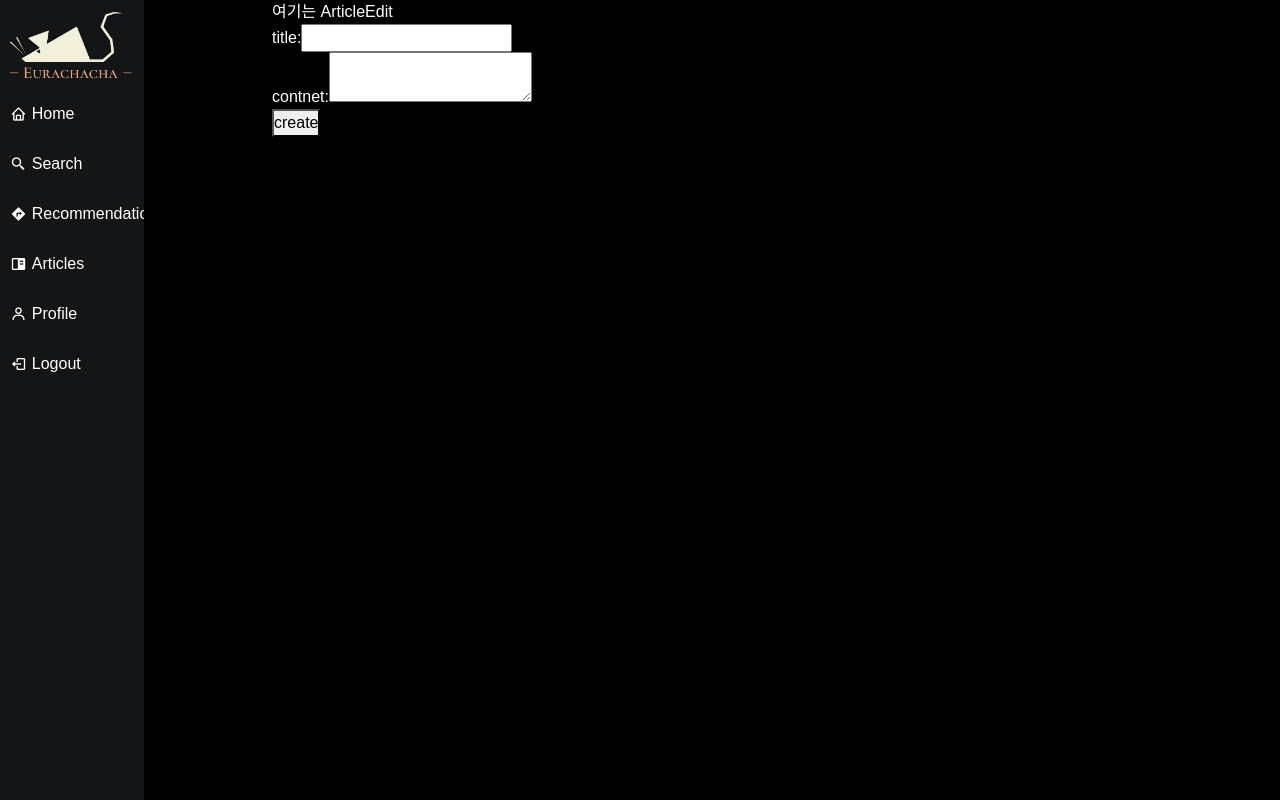
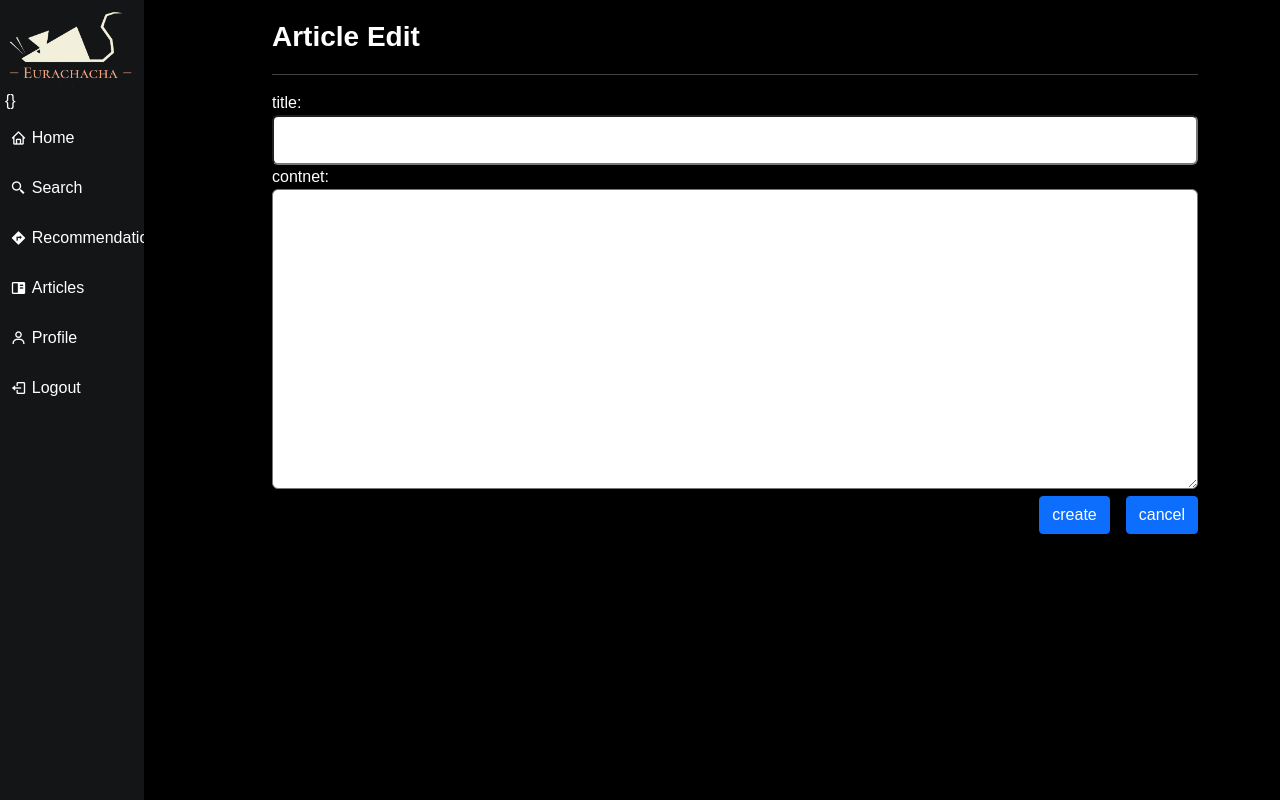
Before and after one commit to MoCCo329/EURACHACHA, a Vue app in the folder vue/: page /articles/new/edit in a window 1280 px wide. Built offline with nearby package versions, Linux system fonts and the light colour scheme; sample sign-in values are in the browser's storage.

Commit message:
Add article edit form CSS

```diff
--- a/vue/src/components/Articles/ArticleForms.vue
+++ b/vue/src/components/Articles/ArticleForms.vue
@@ -2,15 +2,16 @@
   <div>
     <form @submit.prevent="onSubmit">
       <div>
-        <label for="title">title: </label>
-        <input type="text" id="title" v-model="newArticle.title">
+        <label class="article-label" for="title">title: </label>
+        <input class="article-input-title" type="text" id="title" v-model="newArticle.title">
       </div>
       <div>
-        <label for="content">contnet: </label>
-        <textarea type="text" id="content" v-model="newArticle.content"></textarea>
+        <label class="article-label" for="content">contnet: </label>
+        <textarea class="article-input-content" type="text" id="content" v-model="newArticle.content"></textarea>
       </div>
-      <div>
-        <button>{{ action }}</button>
+      <div class="d-flex justify-content-end">
+        <button type="submit" class="btn btn-primary me-3">{{ action }}</button>
+        <router-link :to="{ name: 'articles' }"><button class="cancel btn btn-primary">cancel</button></router-link>
       </div>
     </form>
   </div>
@@ -48,7 +49,7 @@ export default {
         const payload = { articlePk: this.article.pk, ...this.newArticle }
         this.updateArticle(payload)
       }
-    }
+    },
   },
   watch: {
     article: {
@@ -61,5 +62,21 @@ export default {
 </script>
 
 <style>
-
+.article-label {
+  min-width: 100px;
+}
+.article-input-title {
+  min-width: 300px;
+  min-height: 50px;
+  width: 100%;
+  border-radius: 6px;
+  padding-left: 1rem;
+}
+.article-input-content {
+  min-width: 300px;
+  min-height: 300px;
+  width: 100%;
+  border-radius: 6px;
+  padding: 1rem;
+}
 </style>
--- a/vue/src/components/NavBar.vue
+++ b/vue/src/components/NavBar.vue
@@ -1,5 +1,6 @@
 <template>
   <nav>
+    {{ currentUser }}
     <ul class="nav-list">
       <li>
         <router-link :to="{ name: 'home' }">
--- a/vue/src/components/Reviews/MovieReviewForm.vue
+++ b/vue/src/components/Reviews/MovieReviewForm.vue
@@ -1,7 +1,7 @@
 <template>
   <div>
     <label for="review" class="form-label my-3 fs-3 fw-bold">REVIEW</label><br>
-    <form @submit.prevent="onSubmit">
+    <form :v-if="isValid" @submit.prevent="onSubmit">
       <div class="mb-3">
         <i class='bx bx-user'></i><span class="text-white"> {{ currentUser.username }} </span>
         <div class="d-flex mt-1">
@@ -12,6 +12,7 @@
         <div id="reviewHelp" class="form-text">Don't forget to give score. Thank you for your valuable review.</div>
       </div>
     </form>
+    <div :v-if="!isValid">Sorry, You can write only one review.</div>
   </div>
 </template>
 
@@ -27,7 +28,12 @@ export default {
     }
   },
   computed: {
-    ...mapGetters(["movieDetail", "currentUser"]),
+    ...mapGetters(["movieDetail", "currentUser", "reviews"]),
+    isValid () {
+      return this.reviews.every((review) => {
+        return review.user.username !== this.currentUser.username
+      })
+    },
   },
   methods: {
     ...mapActions(["createReview"]),
--- a/vue/src/views/ArticleEditView.vue
+++ b/vue/src/views/ArticleEditView.vue
@@ -1,7 +1,7 @@
 <template>
   <div>
-    여기는 ArticleEdit
-
+    <div class="my-3 fs-3 fw-bold">Article Edit</div>
+    <hr>
     <article-forms :article="article" :action="actions"></article-forms>
   </div>
 </template>
```
